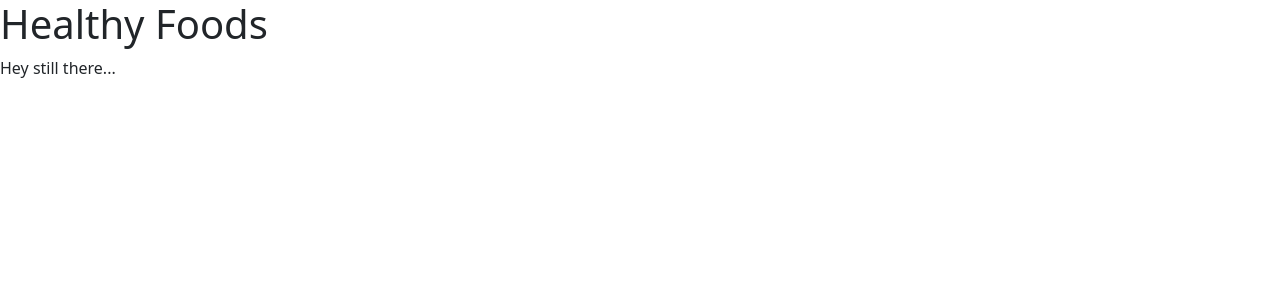
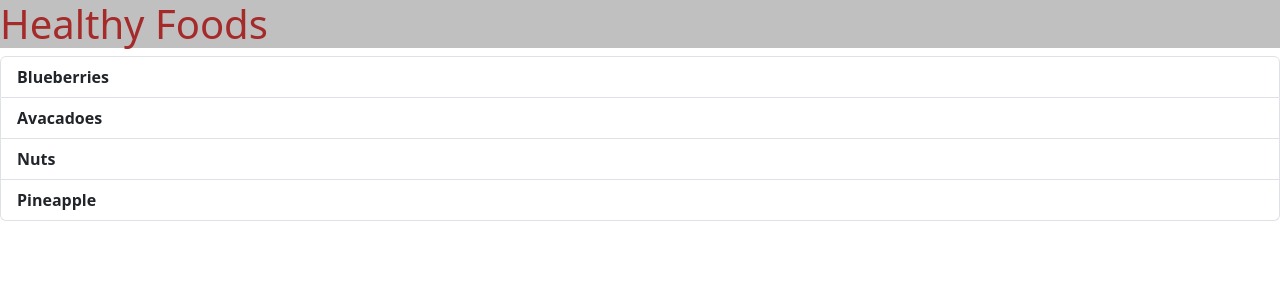
Before and after one commit to UjjwalDixit22/REACT, a React (Vite) app in the folder 18-Fragments/learning-fragments/: page / in a window 1280 px wide. Shown: the top 300 px of the page. Built offline with nearby package versions, Linux system fonts and the light colour scheme.

Commit message:
Passing via props

```diff
--- a/18-Fragments/learning-fragments/src/App.css
+++ b/18-Fragments/learning-fragments/src/App.css
@@ -0,0 +1,13 @@
+.ug-item{
+    background-color: purple;
+    color: aliceblue;
+
+
+}
+.ug-span{
+    font-weight: 900;
+}
+.foodHeading{
+    background-color: silver;
+    color: brown;
+}
--- a/18-Fragments/learning-fragments/src/App.jsx
+++ b/18-Fragments/learning-fragments/src/App.jsx
@@ -1,10 +1,13 @@
 import "./App.css";
-import React from 'react';
+import React from "react";
 import "bootstrap/dist/css/bootstrap.min.css";
+import FoodItems from "./Components/FoodItems";
+import Errormsg from "./Components/Errormsg";
+
 
 function App() {
-  let foodITems =[];
-  // let foodITems = ['Blueberry', 'Avacadoes', 'Nuts', 'Pineapple'];
+  // let foodITems =[];
+  let foodITems = ["Blueberries", "Avacadoes", "Nuts", "Pineapple"];
 
   // if(foodITems.length===0){
   //   return <p>Still Hungry!</p>
@@ -13,16 +16,10 @@ function App() {
 
   return (
     <>
-      <h1>Healthy Foods</h1>
+      <h1 className="foodHeading">Healthy Foods</h1>
       {/* {emptyMessage} */}
-      {foodITems.length === 0 && <p>Hey still there...</p>}
-      <ul className="list-group">
-        {foodITems.map((item) => (
-          <li key={item} className="list-group-item">{item}</li>
-          // Key is for if we want to change single item  you are giving id to enhance performance
-
-        ))}
-      </ul>
+      <Errormsg items={foodITems} />
+      <FoodItems items={foodITems} />
     </>
   );
 }
--- /dev/null
+++ b/18-Fragments/learning-fragments/src/Components/Errormsg.jsx
@@ -0,0 +1,6 @@
+const Errormsg = ({items}) => {
+    // define fooditems in parent class i.e. app.jsx
+//   let foodITems = ["Blueberry", "Avacadoes", "Nuts", "Pineapple"];
+      return<> {items.length === 0 && <p>Hey still there...</p>}</>
+}
+export default Errormsg;
--- /dev/null
+++ b/18-Fragments/learning-fragments/src/Components/FoodItems.jsx
@@ -0,0 +1,14 @@
+import Item from "./Item"
+
+const FoodItems = ({items}) => {
+    // define fooditems in parent class i.e. app.jsx
+  return (
+    <ul className="list-group">
+      {items.map((item) => (
+        <Item key = {item} foodItem = {item}/>
+        // Key is for if we want to change single item  you are giving id to enhance performance
+      ))}
+    </ul>
+  );
+};
+export default FoodItems;
--- /dev/null
+++ b/18-Fragments/learning-fragments/src/Components/Item.jsx
@@ -0,0 +1,5 @@
+const Item = (props) => {
+  //(inside bracket where props is written we can directly pass the name of the prop{foodItem})
+  return <li className="list-group-item ug-item"><span className="ug-span">{props.foodItem}</span></li>;
+};
+export default Item;
```
Also changed, not shown: 1 other file (tests, documents, lock files or other folders).
